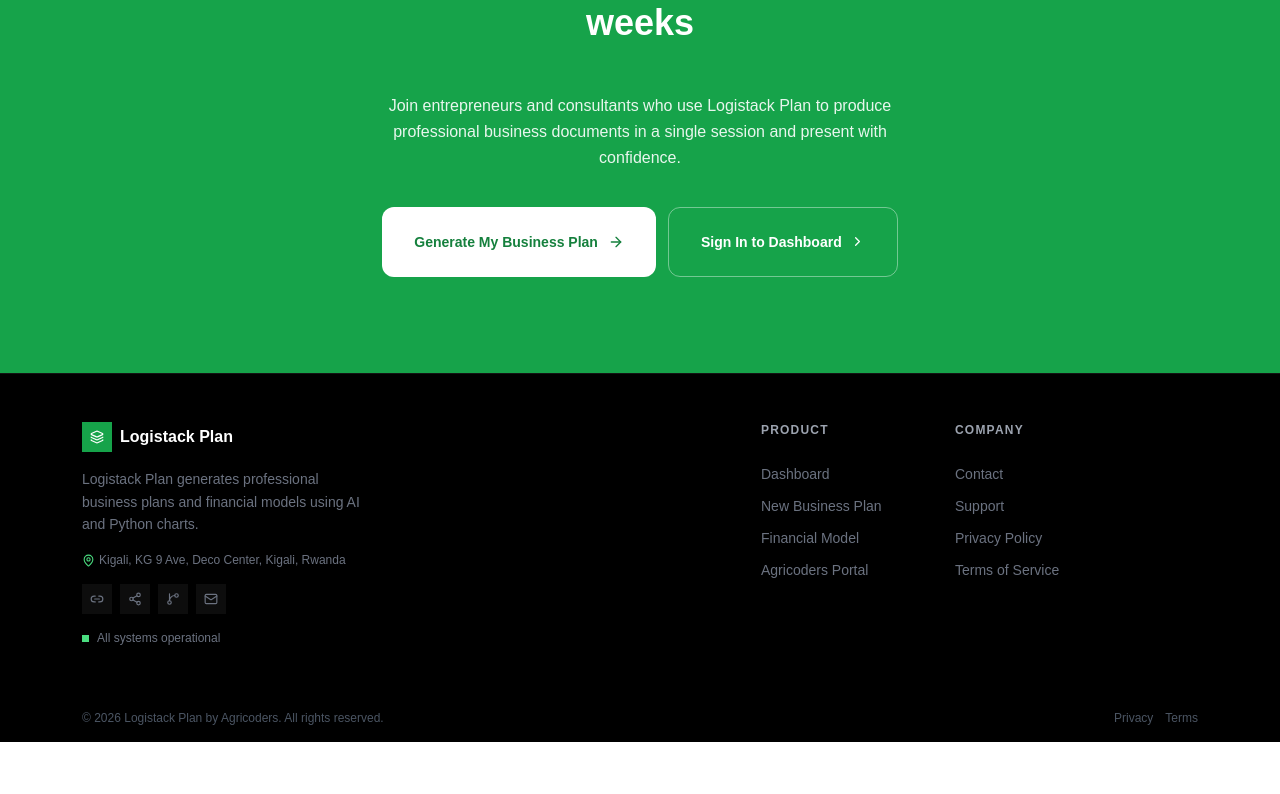
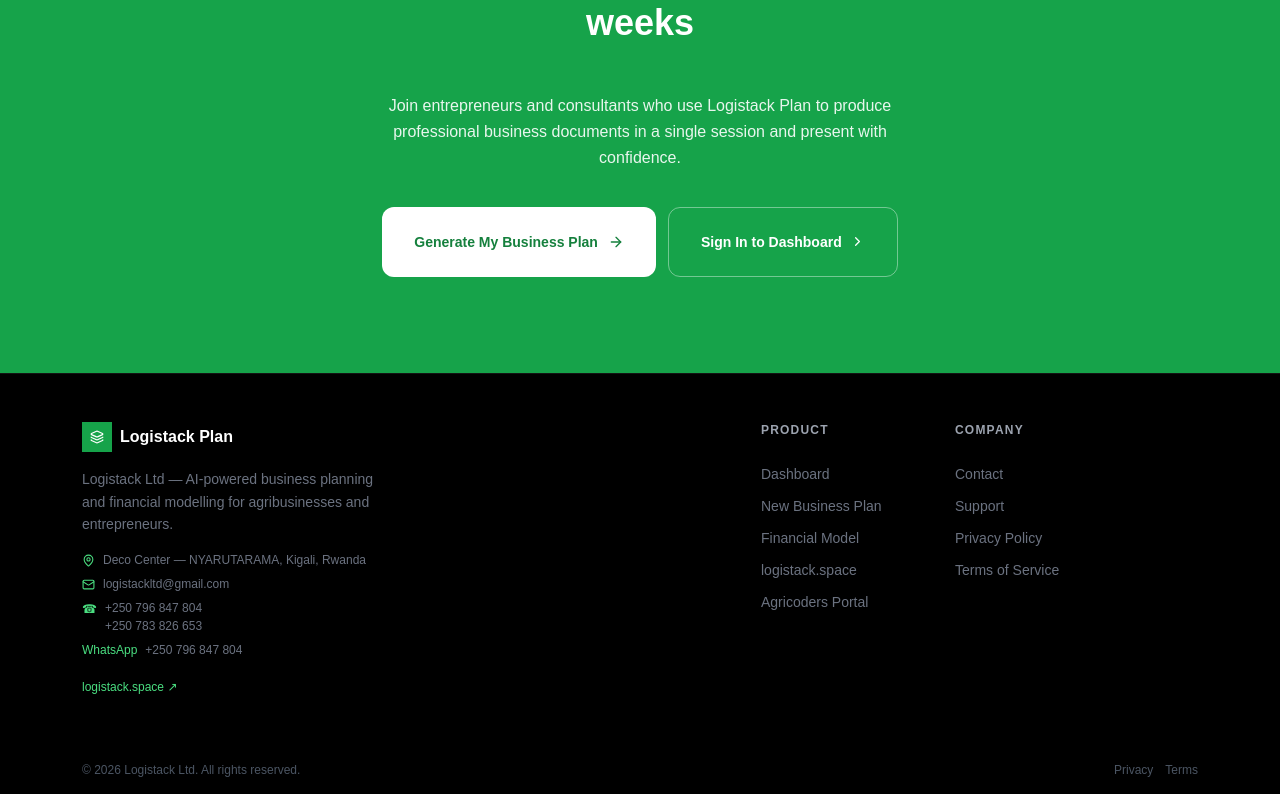
Before and after one commit to enockstack01/agricoders, a Next.js app: page /app in a window 1280 px wide. Shown: the part 6882-7676 px from the top of the page. Before the commit the page ends 7624 px from the top, so only its background shows below. Built offline with nearby package versions, Linux system fonts and the light colour scheme; no server answers.

Commit message:
fix: /apps build error (remove event handlers from server component), update Logistack footer

```diff
--- a/src/app/(marketing)/app/page.tsx
+++ b/src/app/(marketing)/app/page.tsx
@@ -19,12 +19,8 @@
   Zap,
   Award,
   Users,
-  Link2,
-  Share2,
-  GitBranch,
   Mail,
   MapPin,
-  Sprout,
 } from "lucide-react";
 import ThemeToggle from "@/components/ui/ThemeToggle";
 
@@ -769,48 +765,45 @@
                 </div>
                 <span className="font-bold text-white">Logistack Plan</span>
               </div>
-              <p className="text-sm leading-relaxed mb-3" style={{ color: "#6b7280", maxWidth: 280 }}>
-                Logistack Plan generates professional business plans and financial models using
-                AI and Python charts.
+              <p className="text-sm leading-relaxed mb-3" style={{ color: "#6b7280", maxWidth: 300 }}>
+                Logistack Ltd — AI-powered business planning and financial modelling for agribusinesses and entrepreneurs.
               </p>
-              <div className="d-flex align-items-center gap-1 mb-3">
-                <MapPin size={13} style={{ color: "#4ade80", flexShrink: 0 }} />
+              <div className="d-flex flex-column gap-2 mb-3">
+                <div className="d-flex align-items-start gap-2">
+                  <MapPin size={13} style={{ color: "#4ade80", flexShrink: 0, marginTop: 2 }} />
                   <span className="text-xs" style={{ color: "#6b7280" }}>
-                  Kigali, KG 9 Ave, Deco Center, Kigali, Rwanda
+                    Deco Center — NYARUTARAMA, Kigali, Rwanda
                   </span>
                 </div>
-              <div className="d-flex align-items-center gap-2 mb-3">
-                {[
-                  { label: "LinkedIn", Icon: Link2, href: "https://linkedin.com" },
-                  { label: "Twitter", Icon: Share2, href: "https://twitter.com" },
-                  { label: "GitHub", Icon: GitBranch, href: "https://github.com" },
-                  { label: "Email", Icon: Mail, href: "mailto:agricoders@gmail.com" },
-                ].map(({ label, Icon, href }) => (
+                <div className="d-flex align-items-center gap-2">
+                  <Mail size={13} style={{ color: "#4ade80", flexShrink: 0 }} />
+                  <a href="mailto:logistackltd@gmail.com" className="text-xs no-underline" style={{ color: "#6b7280" }}>
+                    logistackltd@gmail.com
+                  </a>
+                </div>
+                <div className="d-flex align-items-start gap-2">
+                  <span className="text-xs" style={{ color: "#4ade80", flexShrink: 0, marginTop: 1 }}>☎</span>
+                  <div className="d-flex flex-column gap-0.5">
+                    <a href="tel:+250796847804" className="text-xs no-underline" style={{ color: "#6b7280" }}>+250 796 847 804</a>
+                    <a href="tel:+250783826653" className="text-xs no-underline" style={{ color: "#6b7280" }}>+250 783 826 653</a>
+                  </div>
+                </div>
+                <div className="d-flex align-items-center gap-2">
+                  <span className="text-xs" style={{ color: "#4ade80", flexShrink: 0 }}>WhatsApp</span>
+                  <a href="https://wa.me/250796847804" target="_blank" rel="noreferrer" className="text-xs no-underline" style={{ color: "#6b7280" }}>
+                    +250 796 847 804
+                  </a>
+                </div>
+              </div>
               <a
-                    key={label}
-                    href={href}
-                    aria-label={label}
-                    target={href.startsWith("http") ? "_blank" : undefined}
+                href="https://logistack.space/"
+                target="_blank"
                 rel="noreferrer"
-                    className="d-flex align-items-center justify-content-center rounded-2 no-underline"
-                    style={{
-                      width: 30,
-                      height: 30,
-                      background: "rgba(255,255,255,0.05)",
-                      color: "#6b7280",
-                    }}
+                className="text-xs no-underline"
+                style={{ color: "#4ade80" }}
               >
-                    <Icon size={14} />
+                logistack.space ↗
               </a>
-                ))}
-              </div>
-              <div className="d-flex align-items-center gap-2 text-xs" style={{ color: "#6b7280" }}>
-                <span
-                  className="rounded-circle"
-                  style={{ width: 7, height: 7, background: "#4ade80", display: "inline-block" }}
-                />
-                All systems operational
-              </div>
             </div>
 
             <div className="col-6 col-md-3 col-lg-2 offset-md-1 offset-lg-2">
@@ -825,6 +818,7 @@
                   { label: "Dashboard", href: "/dashboard" },
                   { label: "New Business Plan", href: "/form" },
                   { label: "Financial Model", href: "/form" },
+                  { label: "logistack.space", href: "https://logistack.space/" },
                   { label: "Agricoders Portal", href: "/" },
                 ].map((link) => (
                   <li key={link.label} className="mb-2">
@@ -845,8 +839,8 @@
               </h3>
               <ul className="list-unstyled">
                 {[
-                  { label: "Contact", href: "mailto:agricoders@gmail.com" },
-                  { label: "Support", href: "mailto:agricoders@gmail.com" },
+                  { label: "Contact", href: "mailto:logistackltd@gmail.com" },
+                  { label: "Support", href: "mailto:logistackltd@gmail.com" },
                   { label: "Privacy Policy", href: "/privacy" },
                   { label: "Terms of Service", href: "/terms" },
                 ].map((link) => (
@@ -865,7 +859,7 @@
           <div className="container py-3">
             <div className="d-flex flex-column flex-sm-row align-items-center justify-content-between gap-2">
               <span className="text-xs" style={{ color: "#4b5563" }}>
-                &copy; {new Date().getFullYear()} Logistack Plan by Agricoders. All rights reserved.
+                &copy; {new Date().getFullYear()} Logistack Ltd. All rights reserved.
               </span>
               <div className="d-flex align-items-center gap-3 text-xs" style={{ color: "#4b5563" }}>
                 <a href="/privacy" className="no-underline" style={{ color: "#4b5563" }}>Privacy</a>
--- a/src/app/(marketing)/apps/page.tsx
+++ b/src/app/(marketing)/apps/page.tsx
@@ -18,27 +18,13 @@
   const icon = ICON_MAP[app.id] ?? <Sparkles size={26} color="white" />;
 
   return (
-    <div
+    <div className="sys-card h-100 d-flex flex-column"
       style={{
         background: "white",
         borderRadius: 28,
         padding: "40px 36px",
         boxShadow: "0 2px 20px rgba(0,0,0,0.07)",
         border: "1.5px solid rgba(0,0,0,0.05)",
-        transition: "box-shadow 0.3s, transform 0.3s",
-        display: "flex",
-        flexDirection: "column",
-        height: "100%",
-      }}
-      onMouseEnter={(e) => {
-        const el = e.currentTarget as HTMLDivElement;
-        el.style.boxShadow = "0 20px 60px rgba(0,0,0,0.14)";
-        el.style.transform = "translateY(-6px)";
-      }}
-      onMouseLeave={(e) => {
-        const el = e.currentTarget as HTMLDivElement;
-        el.style.boxShadow = "0 2px 20px rgba(0,0,0,0.07)";
-        el.style.transform = "translateY(0)";
       }}
     >
       <div
@@ -96,6 +82,16 @@
 export default function SystemsPage() {
   return (
     <div className="min-h-screen flex flex-col bg-white">
+      <style>{`
+        .sys-card {
+          transition: box-shadow 0.3s, transform 0.3s;
+        }
+        .sys-card:hover {
+          box-shadow: 0 20px 60px rgba(0,0,0,0.14) !important;
+          transform: translateY(-6px);
+        }
+      `}</style>
+
       <AgriNav />
 
       <section className="py-20 text-center bg-white">
```
Lines whose indentation alone changed are shown as unchanged.
